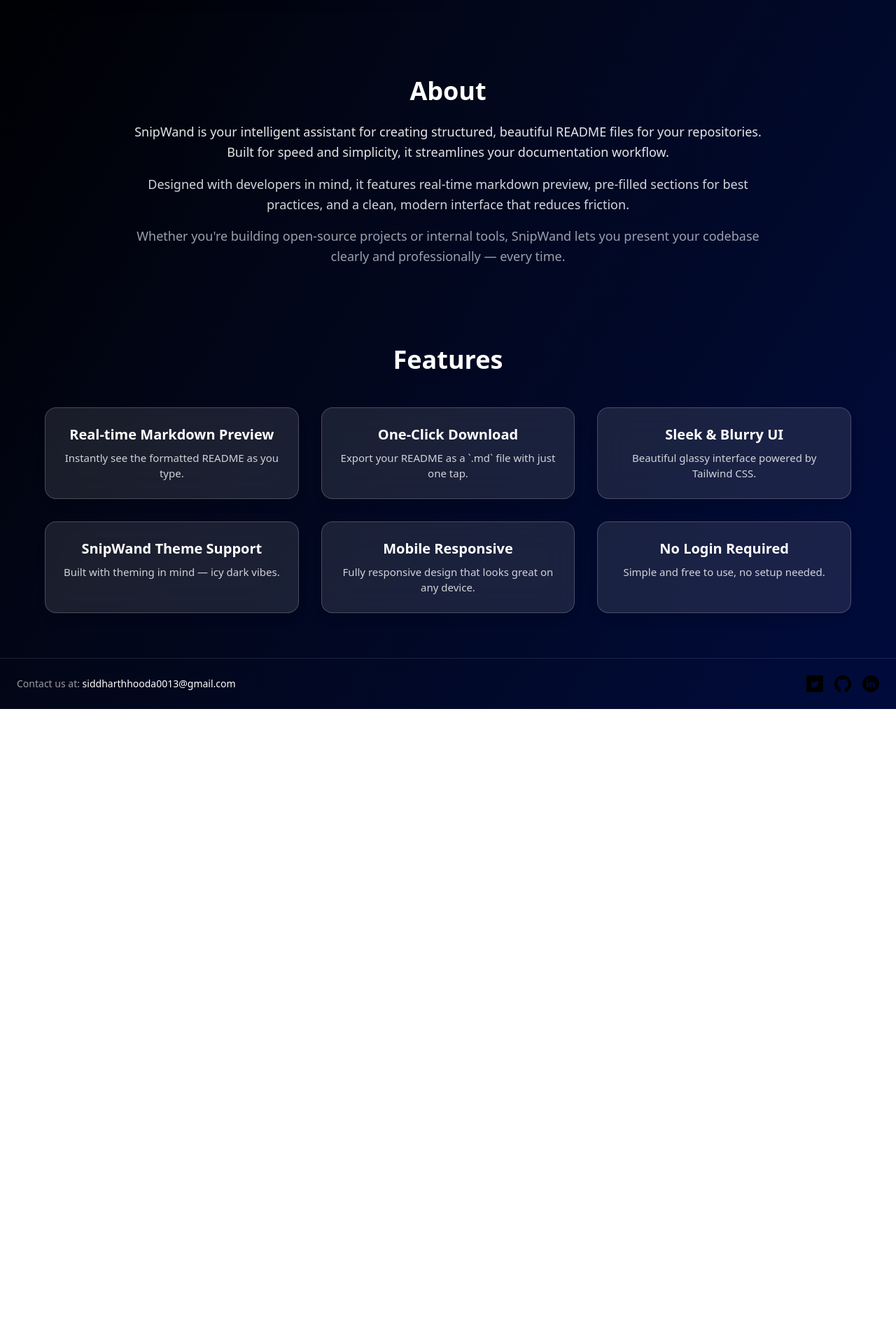
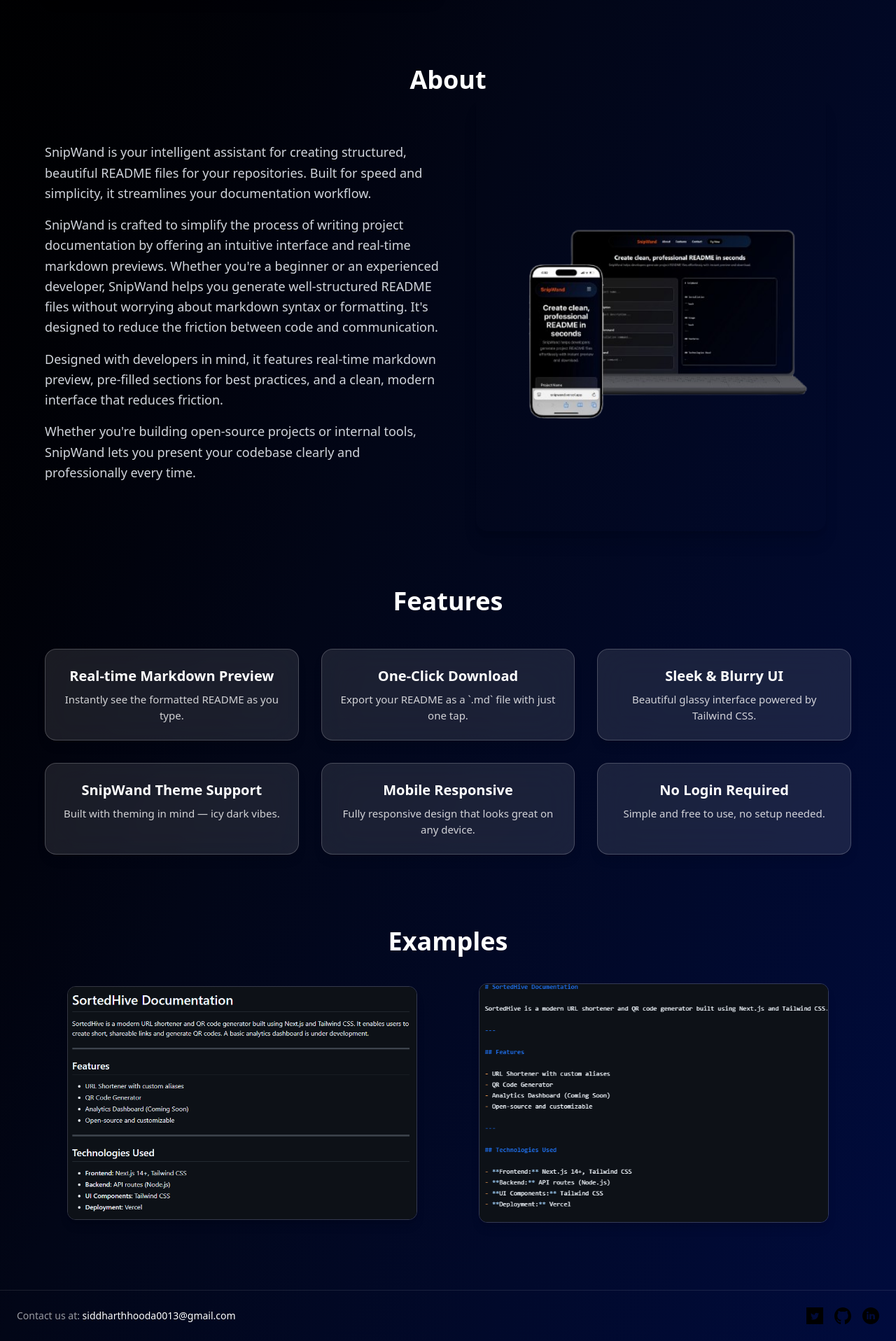
Before and after one commit to Sid-Hurry/snipwand, a Next.js app: page / in a window 1280 px wide. Shown: the part 1140-3056 px from the top of the page at 70% size. Before the commit the page ends 2153 px from the top, so only its background shows below. Built offline with nearby package versions, Linux system fonts and the light colour scheme.

Commit message:
Refactor code structure for improved readability and maintainability

```diff
--- a/app/page.js
+++ b/app/page.js
@@ -163,29 +163,52 @@
       </section>
 
       {/* About */}
-      <section id="about" className="pt-28 px-6">
-        <div className="max-w-4xl mx-auto text-center">
-          <div className="text-4xl font-bold mb-6 text-white">About</div>
-          <div className="text-lg leading-relaxed text-gray-200 mb-4">
+      <section id="about" className="pt-24 px-6">
+        <div className="max-w-6xl mx-auto">
+          <div className="text-4xl font-bold text-center  text-white">
+            About
+          </div>
+
+          <div className="flex flex-col md:flex-row gap-2  md:items-center">
+            {/* Text */}
+            <div className="md:w-1/2 flex flex-col">
+              <div className="text-lg leading-relaxed text-gray-300 mb-4 text-left">
                 SnipWand is your intelligent assistant for creating structured,
                 beautiful README files for your repositories. Built for speed and
                 simplicity, it streamlines your documentation workflow.
               </div>
-          <div className="text-lg leading-relaxed text-gray-300 mb-4">
+              <div className="text-lg leading-relaxed text-gray-300 mb-4 text-left">
+                SnipWand is crafted to simplify the process of writing project documentation by offering an intuitive interface and real-time markdown previews. Whether you're a beginner or an experienced developer, SnipWand helps you generate well-structured README files without worrying about markdown syntax or formatting. It's designed to reduce the friction between code and communication.
+              </div>
+
+              <div className="text-lg leading-relaxed text-gray-300 mb-4 text-left">
                 Designed with developers in mind, it features real-time markdown
                 preview, pre-filled sections for best practices, and a clean,
                 modern interface that reduces friction.
               </div>
-          <div className="text-lg leading-relaxed text-gray-400">
-            Whether you&#39;re building open-source projects or internal tools,
+              <div className="text-lg leading-relaxed text-gray-300 text-left">
+                Whether you're building open-source projects or internal tools,
                 SnipWand lets you present your codebase clearly and professionally
-            — every time.
+                every time.
+              </div>
+            </div>
+
+            {/* Image */}
+            <div className="md:w-1/2 flex justify-center">
+              <Image
+                src="/Untitled_design-removebg-preview.png"
+                alt="About SnipWand"
+                width={500}
+                height={500}
+                className="rounded-2xl shadow-xl"
+              />
+            </div>
           </div>
         </div>
       </section>
 
       {/* Features */}
-      <section id="features" className="pt-28 pb-16 px-6">
+      <section id="features" className="pt-20 pb-16 px-6">
         <div className="max-w-6xl mx-auto text-center">
           <div className="text-4xl font-bold text-white mb-12">Features</div>
           <div className="grid grid-cols-1 sm:grid-cols-2 lg:grid-cols-3 gap-8">
@@ -194,23 +217,71 @@
                 key={index}
                 className="p-6 bg-white/10 text-white rounded-2xl border border-white/20 shadow-lg backdrop-blur-xl transition-transform hover:scale-[1.02]"
               >
-                <div className="text-xl font-semibold mb-2">{feature.title}</div>
-                <div className="text-white/80 text-[15px]">{feature.description}</div>
+                <div className="text-xl font-semibold mb-2">
+                  {feature.title}
+                </div>
+                <div className="text-white/80 text-[15px]">
+                  {feature.description}
+                </div>
               </div>
             ))}
           </div>
         </div>
       </section>
+      {/* Examples */}
+      <section id="examples" className="pt-10 pb-24 px-6">
+        <div className="max-w-6xl mx-auto text-center">
+          <h2 className="text-4xl font-bold text-white mb-10">Examples</h2>
+          <div className="grid grid-cols-1 sm:grid-cols-2 gap-6 place-items-center">
+            <Image
+              src="/ex1.png"
+              alt="Example Snippet 1"
+              width={500}
+              height={300}
+              className="rounded-xl shadow-lg border border-white/20"
+            />
+            <Image
+              src="/ex2.png"
+              alt="Example Snippet 2"
+              width={500}
+              height={300}
+              className="rounded-xl shadow-lg border border-white/20"
+            />
+          </div>
+        </div>
+      </section>
+
 
       {/* Footer */}
-      <footer className="flex flex-col sm:flex-row justify-between items-center px-6 py-6 text-sm text-white/60 border-t border-white/10">
-        <div className="mb-2 sm:mb-0">Contact us at: <span className="text-white">siddharthhooda0013@gmail.com</span></div>
+      <section id="footer" >
+      <footer  className="flex flex-col sm:flex-row justify-between items-center px-6 py-6 text-sm text-white/60 border-t border-white/10">
+        <div className="mb-2 sm:mb-0">
+          Contact us at:{" "}
+          <span className="text-white">siddharthhooda0013@gmail.com</span>
+        </div>
         <div className="flex gap-4 text-xl">
-          <Link href="#"><span role="img" aria-label="Twitter"><Image src="/twitter-svgrepo-com.svg" alt="Twitter" width={24} height={24} /></span></Link>
-          <Link href="#"><span role="img" aria-label="Github"><Image src="/github.svg" alt="Github" width={24} height={24} /></span></Link>
-          <Link href="#"><span role="img" aria-label="Linkedin"><Image src="/linkedin-round-svgrepo-com.svg" alt="Linkedin" width={24} height={24} /></span></Link>
+          <Link href="https://x.com/02_Opinionated?t=wkeK3m3p4Fpj7nUO3x0saw&s=09" target="_blank">
+            <Image
+              src="/twitter-svgrepo-com.svg"
+              alt="Twitter"
+              width={24}
+              height={24}
+            />
+          </Link>
+          <Link href="https://github.com/Sid-Hurry" target="_blank">
+            <Image src="/github.svg" alt="Github" width={24} height={24} />
+          </Link>
+          <Link href="https://www.linkedin.com/in/siddharth-hooda-188606324/" target="_blank">
+            <Image
+              src="/linkedin-round-svgrepo-com.svg"
+              alt="Linkedin"
+              width={24}
+              height={24}
+            />
+          </Link>
         </div>
       </footer>
+      </section>
     </main>
   );
 }
--- a/components/Navbar.js
+++ b/components/Navbar.js
@@ -1,13 +1,36 @@
 "use client";
-import React, { useState } from "react";
+import React, { useState, useEffect } from "react";
 import Link from "next/link";
 import { Menu, X } from "lucide-react";
 
 const Navbar = () => {
   const [menuOpen, setMenuOpen] = useState(false);
+  const [showNavbar, setShowNavbar] = useState(true);
+  const [lastScrollY, setLastScrollY] = useState(0);
+
+  useEffect(() => {
+    const handleScroll = () => {
+      const currentScrollY = window.scrollY;
+
+      if (currentScrollY > lastScrollY && currentScrollY > 50) {
+        setShowNavbar(false); // scrolling down
+      } else {
+        setShowNavbar(true); // scrolling up
+      }
+
+      setLastScrollY(currentScrollY);
+    };
+
+    window.addEventListener("scroll", handleScroll);
+    return () => window.removeEventListener("scroll", handleScroll);
+  }, [lastScrollY]);
 
   return (
-    <nav className="w-full fixed top-0 z-50">
+    <nav
+      className={`w-full fixed top-0 z-50 transition-transform duration-300 ${
+        showNavbar ? "translate-y-0" : "-translate-y-full"
+      }`}
+    >
       <div className="flex justify-center py-6 px-4">
         <div
           className="w-full md:w-[80%] lg:w-[50%] max-w-5xl mx-auto px-6 py-3.5 rounded-full backdrop-blur-md border border-white/10 text-white shadow-lg font-gill"
@@ -102,7 +125,7 @@
             Examples
           </Link>
           <Link
-            href="/#contact"
+            href="/#examples"
             className="block py-2 text-[17px] font-semibold hover:text-gray-300"
             onClick={() => setMenuOpen(false)}
           >
```
Also changed, not shown: public/ex1.png (added), public/ex2.png (added). Lines whose indentation alone changed are shown as unchanged.
